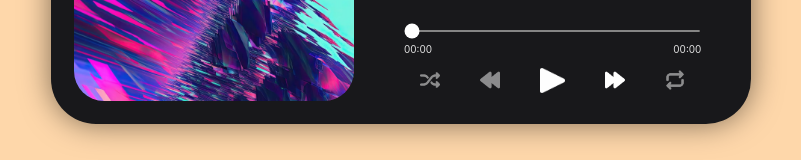
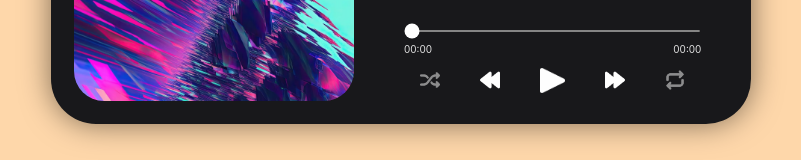
Before and after one commit to kinxori/Music-Media-Player-PRACTICE, a React (Vite) app: page / in a window 1280 px wide. Shown: the part 439-599 px from the top of the page, without its empty margins (239-1040 px from the left). Built offline with nearby package versions, Linux system fonts and the light colour scheme.

Commit message:
fixing backward button if currentTime > 0, then we enable the button

```diff
--- a/src/App.tsx
+++ b/src/App.tsx
@@ -291,7 +291,7 @@ function App() {
                 src="../ASSETS/backward-icon.png"
                 alt="backward-icon"
                 className={
-                  currentSongIndex === 0
+                  currentAudioRef.current?.currentTime === 0
                     ? "h-[20px] object-cover invert opacity-50 cursor-default"
                     : "h-[20px] object-cover invert hover:scale-105"
                 }
```
